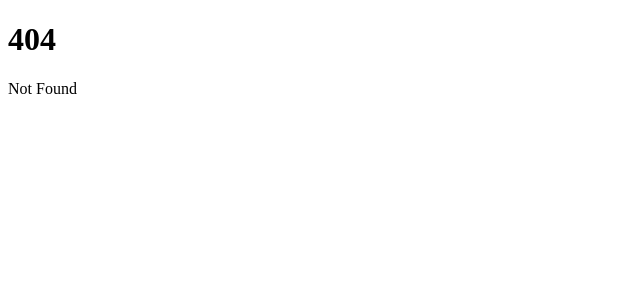
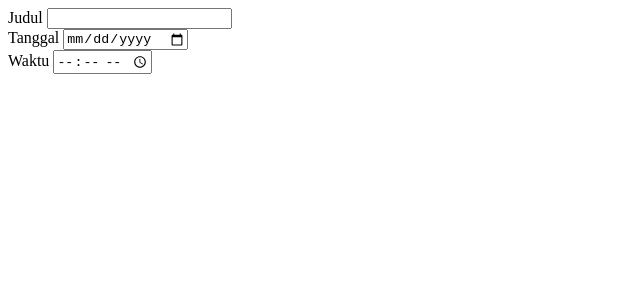
Before and after one commit to ziruiproject/classroom-svelte, a SvelteKit app: page /courses/create in a window 1280 px wide. Before the commit this address had no page. Shown: the top 300 px of the page, without its empty margins (0-640 px from the left). Built offline with nearby package versions, Linux system fonts and the light colour scheme.

Commit message:
added course creator

```diff
--- /dev/null
+++ b/src/routes/courses/+page.svelte
@@ -0,0 +1,4 @@
+<script>
+</script>
+
+<h1>Courses</h1>
--- /dev/null
+++ b/src/routes/courses/create/+page.svelte
@@ -0,0 +1,16 @@
+<script>
+	function place() {
+		return 1;
+	}
+</script>
+
+<form on:submit|preventDefault={place}>
+	<label for="title">Judul</label>
+	<input type="text" name="title" />
+	<br />
+	<label for="date">Tanggal</label>
+	<input type="date" name="date" />
+	<br />
+	<label for="time">Waktu</label>
+	<input type="time" name="time" />
+</form>
```
